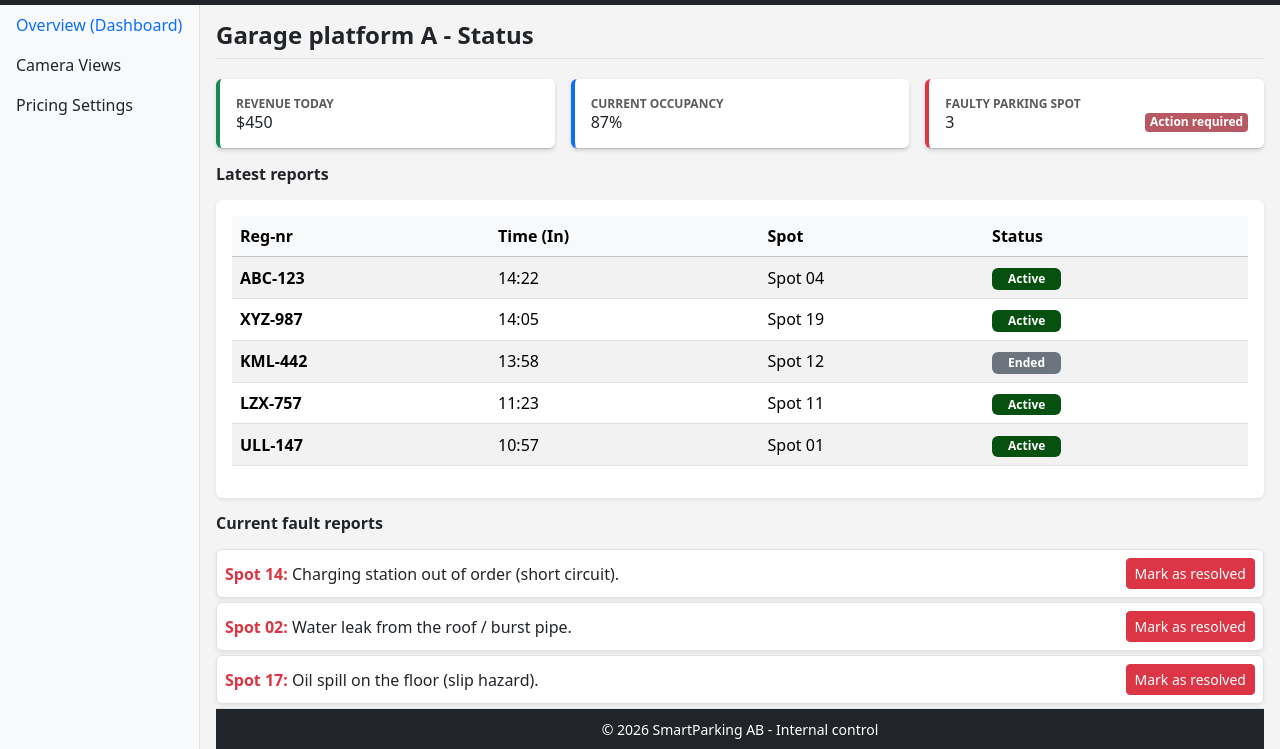
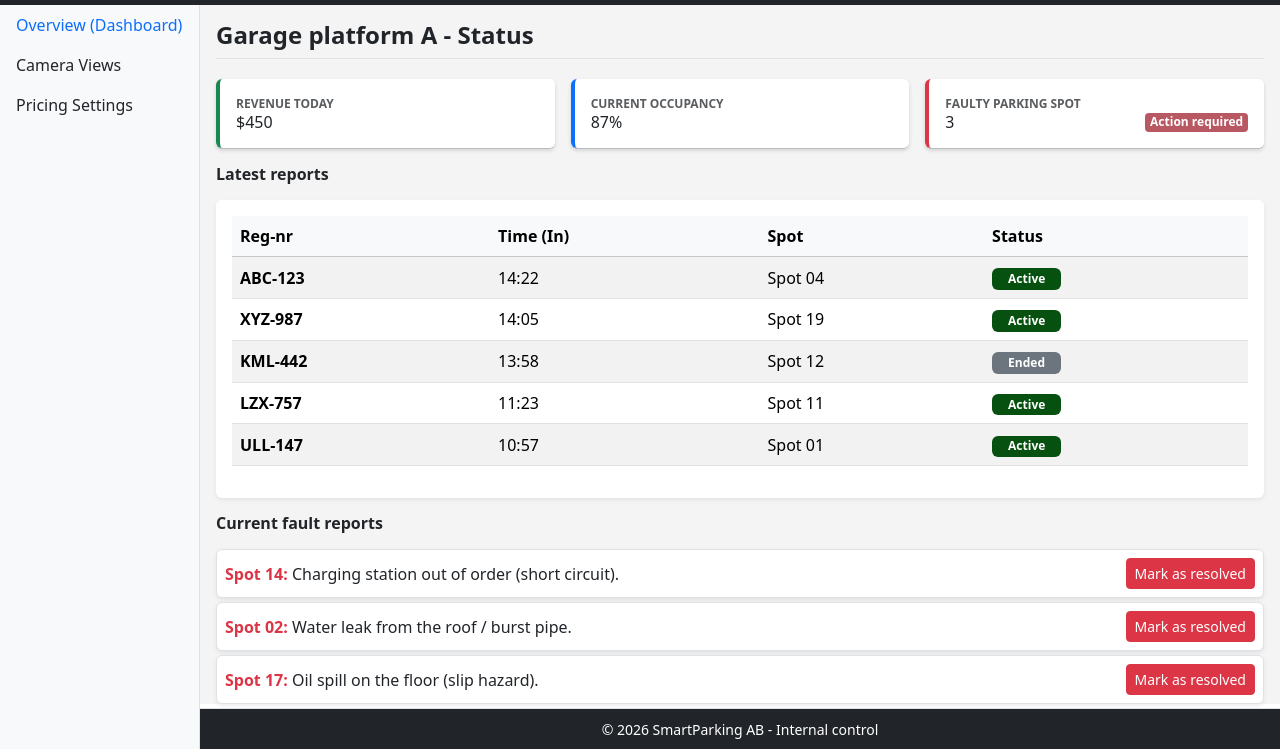
Before and after one commit to NiklasSod/lexicon_frontend_exercises, a plain HTML site: page 080726/Bootstrap/index.html in a window 1280 px wide. Shown: the part 51-800 px from the top of the page. Drawn offline with nearby package versions, Linux system fonts and the light colour scheme.

Commit message:
add div to fix footer

```diff
--- a/080726/Bootstrap/index.html
+++ b/080726/Bootstrap/index.html
@@ -58,6 +58,8 @@
 
           </ul>
         </nav>
+
+        <div class="d-flex flex-column flex-grow-1" id="content-wrapper">
 
           <!-- MAIN -->
           <main id="main-content" class="d-flex flex-column flex-grow-1 p-3 pb-0" style="background-color: rgb(245, 244, 244);">
@@ -188,13 +190,15 @@
               </div>
 
             </div>
+          </main>
 
           <!-- FOOTER -->
           <footer class="mt-1 w-100 border-top text-center text-bg-dark text-white p-2">
             <small>© 2026 SmartParking AB - Internal control</small>
           </footer>
-        </main>
         </div>
+      </div>
+
     </div>
 
     <!-- MODAL -->
```
Lines whose indentation alone changed are shown as unchanged.
